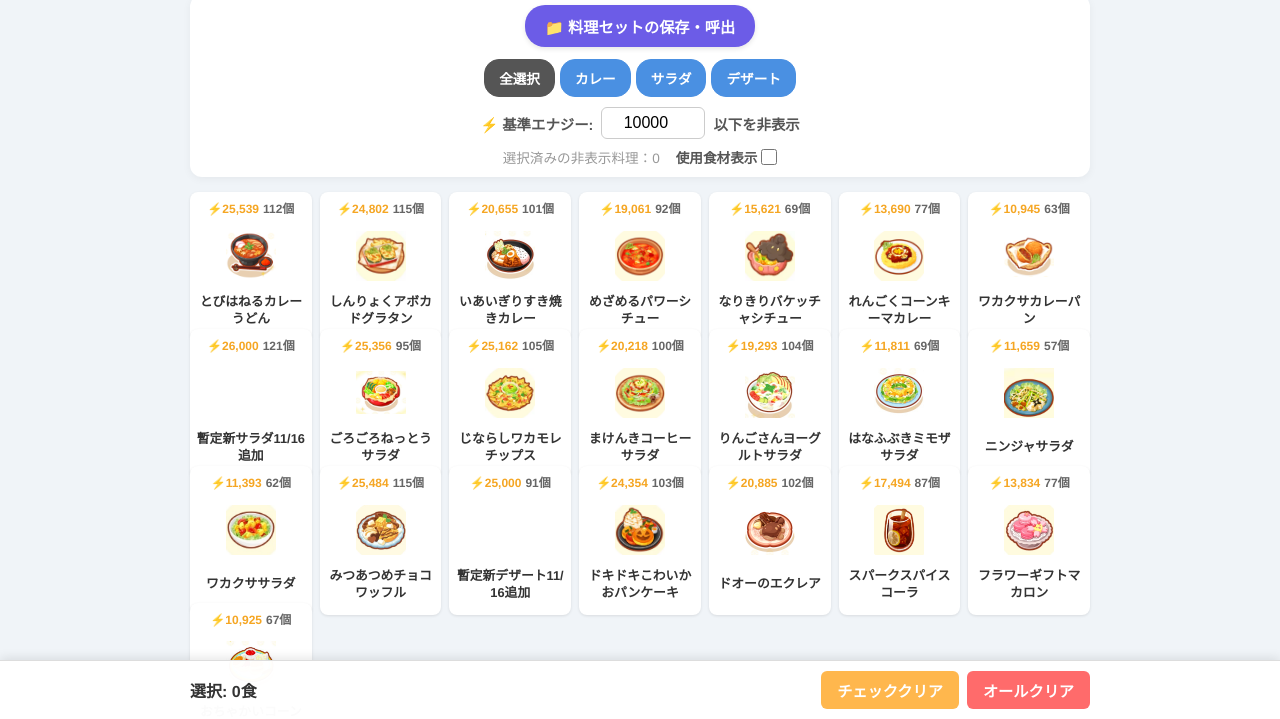
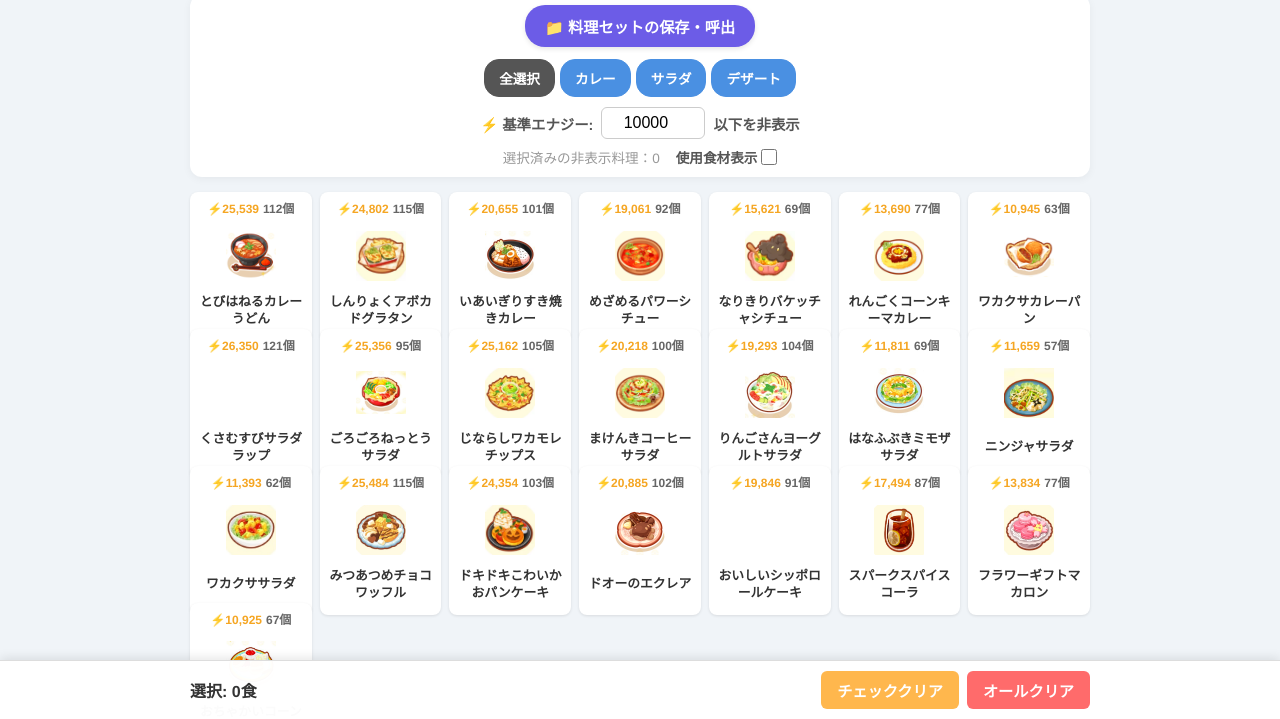
Before and after one commit to ubke/PokemonSleepCooking, a plain HTML site: page test.html in a window 1280 px wide. Shown: the part 81-800 px from the top of the page. Drawn offline with Linux system fonts and the light colour scheme.

Commit message:
新レシピ実装後値修正
新レシピ実装後値修正
ナッツ系３レシピ

```diff
--- a/test.html
+++ b/test.html
@@ -715,13 +715,13 @@ const RECIPES = [
     },
     {
         "id": "カレー_25",
-        "name": "暫定新カレー11/16追加",
-        "type": "カレー",
-        "energy": 9000,
-        "ingredients": {
-            "ワカクサコーン": 10,
-            "ずっしりカボチャ": 10,
-            "ひとくちナッツ": 19
+        "name": "タネばくだんナンカレー",
+        "type": "カレー",
+        "energy": 7950,
+        "ingredients": {
+            "ひとくちナッツ": 15,
+            "ずっしりカボチャ": 12,
+            "ワカクサコーン": 12
         }
     },
     {
@@ -891,14 +891,14 @@ const RECIPES = [
 
     {
         "id": "サラダ_201",
-        "name": "暫定新サラダ11/16追加",
-        "type": "サラダ",
-        "energy": 26000,
-        "ingredients": {
-            "あったかジンジャー": 30,
-            "あんみんトマト": 30,
-            "つやつやアボカド": 30,
-            "ひとくちナッツ": 31
+        "name": "くさむすびサラダラップ",
+        "type": "サラダ",
+        "energy": 26350,
+        "ingredients": {
+            "ひとくちナッツ": 30,
+            "つやつやアボカド": 22,
+            "あったかジンジャー": 36,
+            "あんみんトマト": 33
         }
     },
     {
@@ -1197,18 +1197,6 @@ const RECIPES = [
             "リラックスカカオ": 21
         }
     },
-            {
-        "id": "デザート_400",
-        "name": "暫定新デザート11/16追加",
-        "type": "デザート",
-        "energy": 25000,
-        "ingredients": {
-            "とくせんエッグ": 20,
-            "おいしいシッポ": 20,
-            "ワカクサ大豆": 20,
-            "ひとくちナッツ": 31
-        }
-    },
     {
         "id": "デザート_48",
         "name": "ドキドキこわいかおパンケーキ",
@@ -1231,6 +1219,18 @@ const RECIPES = [
             "モーモーミルク": 26,
             "あまいミツ": 22,
             "めざましコーヒー": 24
+        }
+    },
+    {
+        "id": "デザート_400",
+        "name": "おいしいシッポロールケーキ",
+        "type": "デザート",
+        "energy": 19846,
+        "ingredients": {
+            "ひとくちナッツ": 26,
+            "おいしいシッポ": 10,
+            "ワカクサ大豆": 22,
+            "とくせんエッグ": 33
         }
     },
     {
```
